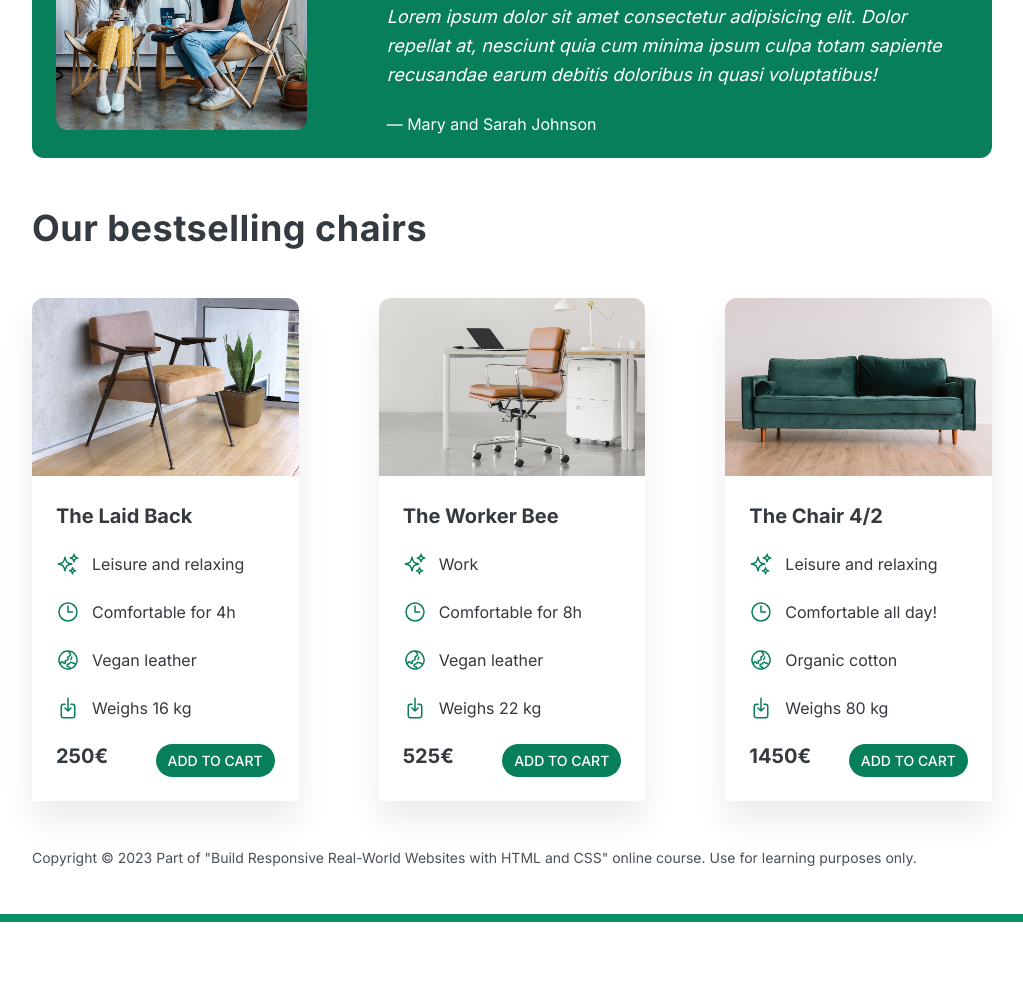
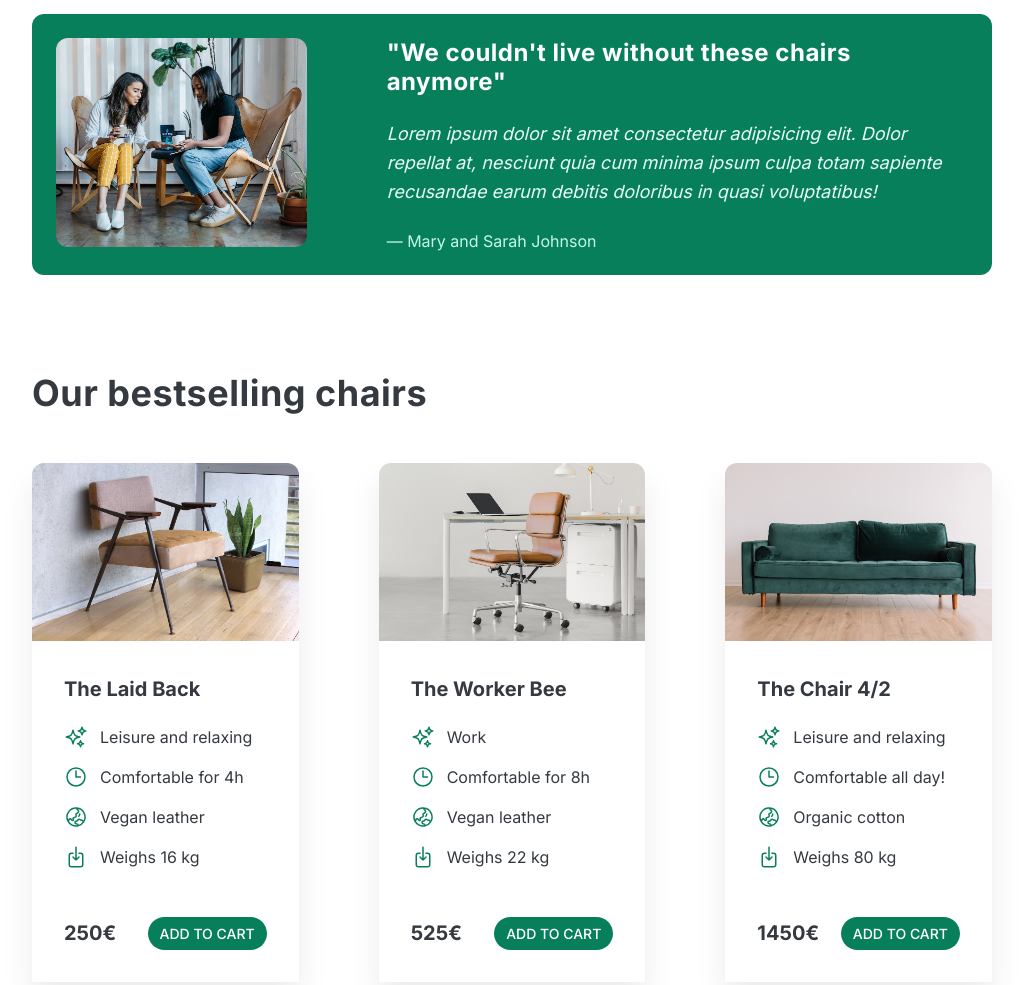
Before and after one commit to janomonje/design, a plain HTML site: page index.html in a window 1280 px wide. Shown: the part 996-1981 px from the top of the page, without its empty margins (128-1151 px from the left). Before the commit the page ends 1918 px from the top, so only its background shows below. Drawn offline with Linux system fonts and the light colour scheme.

Commit message:
Whitespace and visual hierarchy added

```diff
--- a/style.css
+++ b/style.css
@@ -33,7 +33,7 @@ body {
 
 header,
 section {
-  margin-bottom: 48px;
+  margin-bottom: 96px;
 }
 
 h2 {
@@ -86,7 +86,7 @@ header {
   display: grid;
   grid-template-columns: repeat(2, 1fr);
   column-gap: 80px;
-  margin-top: 48px;
+  margin-top: 64px;
 }
 
 .header-text-box {
@@ -94,7 +94,7 @@ header {
 }
 
 h1 {
-  margin-bottom: 24px;
+  margin-bottom: 32px;
   font-size: 44px;
   line-height: 1.1;
   letter-spacing: -1px;
@@ -117,7 +117,7 @@ img {
   stroke: #087f5b; /*defines color*/
   width: 32px;
   height: 32px;
-  margin-bottom: 19px;
+  margin-bottom: 24px;
 }
 
 .features-title {
@@ -153,6 +153,11 @@ img {
   margin-bottom: 24px;
   font-size: 18px;
   line-height: 1.6;
+  color: #e6fcf5
+}
+
+.testimonial-author{
+  color: #c3fae8;
 }
 
 /* CHAIRS */
@@ -166,7 +171,7 @@ img {
 }
 
 .chair-box {
-  padding: 24px;
+  padding: 32px;
 }
 
 h3 {
@@ -176,14 +181,14 @@ h3 {
 
 .chair-details {
   list-style: none;
-  margin-bottom: 24px;
+  margin-bottom: 48px;
 }
 
 .chair-details li {
   display: flex;
   align-items: center;
   gap: 12px;
-  margin-bottom: 24px;
+  margin-bottom: 16px;
 }
 
 .chair-details li:last-child {
@@ -200,6 +205,7 @@ h3 {
   display: flex;
   justify-content: space-between;
   font-size: 20px;
+  align-items: center;
 }
 
 footer {
```
